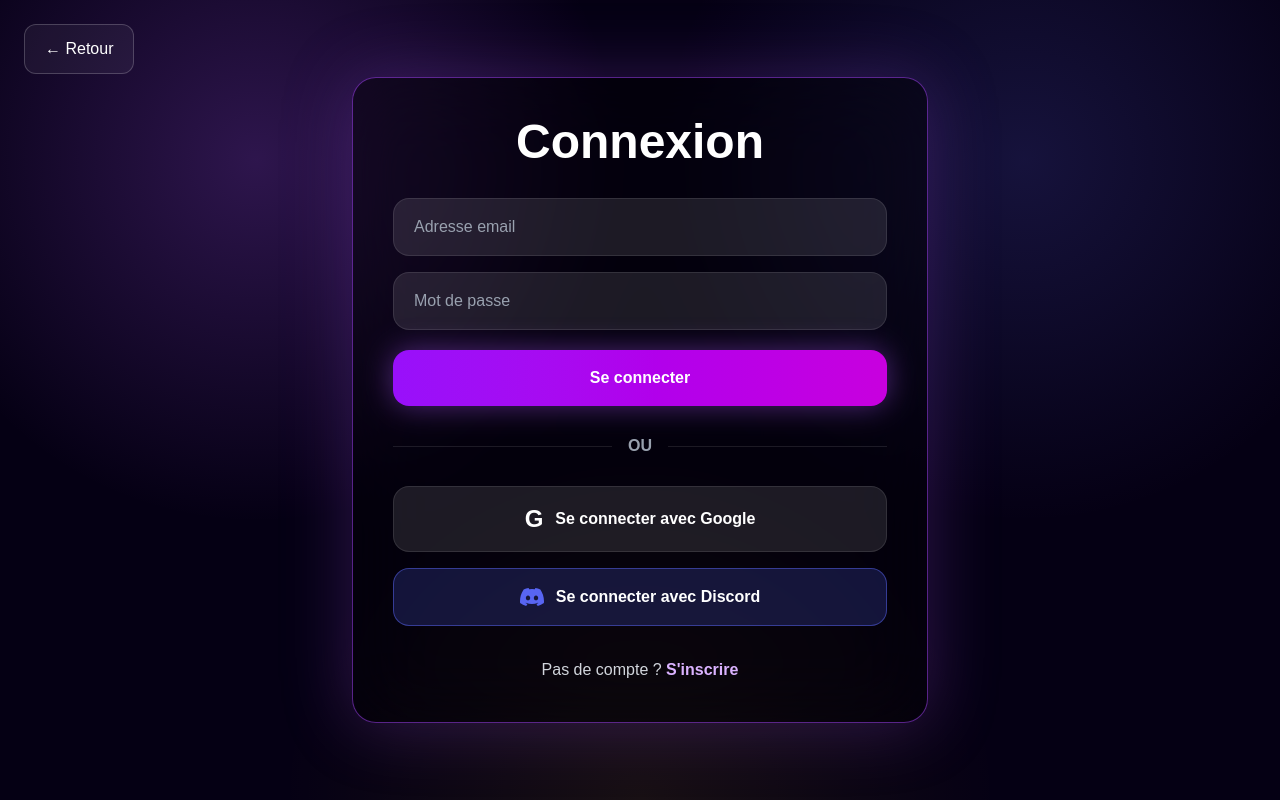
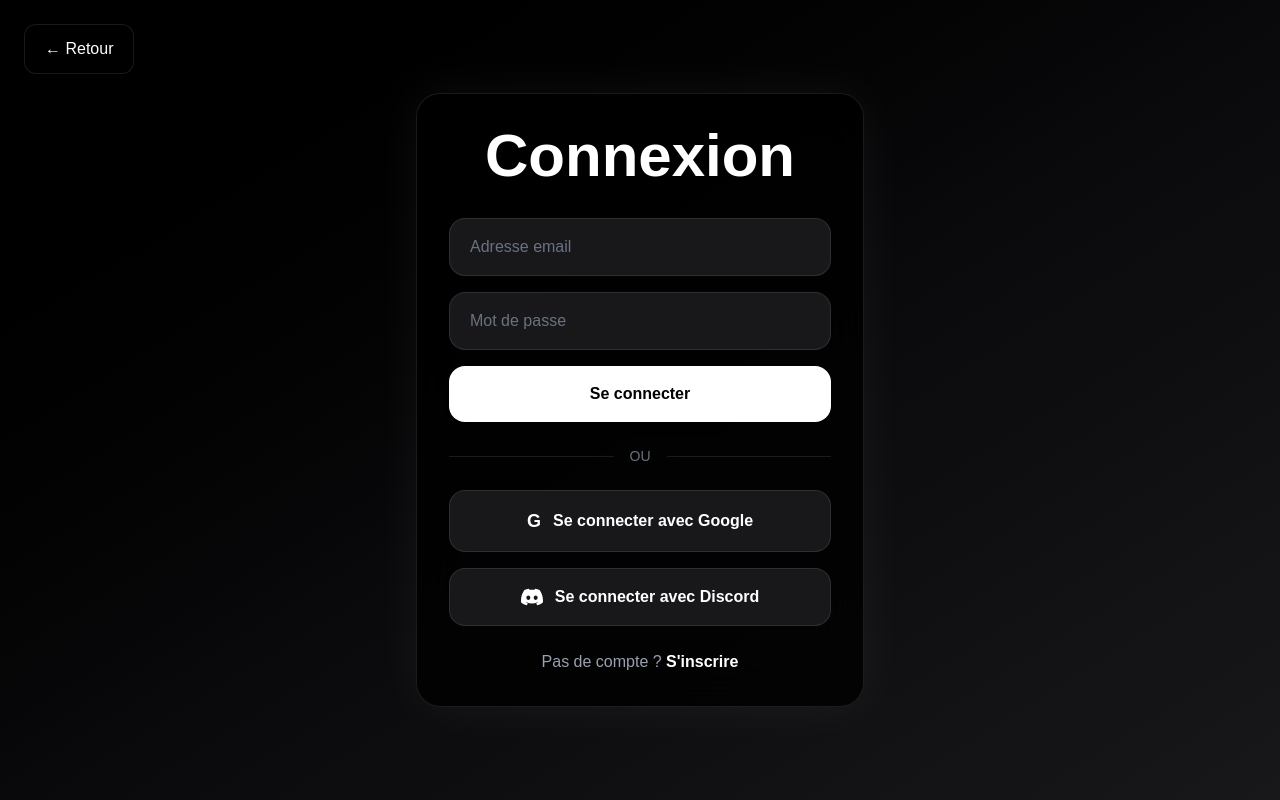
Before and after one commit to discord2nono83-crypto/cdpleaks, a Next.js app: page /login in a window 1280 px wide. Built offline with nearby package versions, Linux system fonts and the light colour scheme; no server answers.

Commit message:
new black white login theme

```diff
--- a/app/login/page.tsx
+++ b/app/login/page.tsx
@@ -1,150 +1,86 @@
 "use client";
 
 import Link from "next/link";
-import { useState } from "react";
-import { useRouter } from "next/navigation";
-import { supabase } from "@/lib/supabase";
 
 export default function LoginPage() {
-  const router = useRouter();
-
-  const [isLogin, setIsLogin] = useState(true);
-  const [email, setEmail] = useState("");
-  const [password, setPassword] = useState("");
-
-  async function handleAuth() {
-    if (!email || !password) {
-      alert("Remplis email + mot de passe.");
-      return;
-    }
-
-    if (isLogin) {
-      const { error } = await supabase.auth.signInWithPassword({
-        email,
-        password,
-      });
-
-      if (error) {
-        alert(error.message);
-        return;
-      }
-
-      router.push("/");
-      router.refresh();
-    } else {
-      const { error } = await supabase.auth.signUp({
-        email,
-        password,
-        options: {
-          emailRedirectTo: "http://localhost:3000/login",
-        },
-      });
-
-      if (error) {
-        alert(error.message);
-        return;
-      }
-
-      alert("Compte créé. Vérifie ton email puis connecte-toi.");
-      setIsLogin(true);
-    }
-  }
-
-  async function loginWithGoogle() {
-    await supabase.auth.signInWithOAuth({
-      provider: "google",
-      options: {
-        redirectTo: "http://localhost:3000",
-      },
-    });
-  }
-
-  async function loginWithDiscord() {
-    await supabase.auth.signInWithOAuth({
-      provider: "discord",
-      options: {
-        redirectTo: "http://localhost:3000",
-      },
-    });
-  }
-
   return (
-    <main className="relative min-h-screen overflow-hidden bg-[#050014] text-white flex items-center justify-center px-6">
-      <div className="absolute inset-0 bg-[radial-gradient(circle_at_20%_20%,rgba(168,85,247,0.25),transparent_30%),radial-gradient(circle_at_80%_20%,rgba(99,102,241,0.18),transparent_30%),radial-gradient(circle_at_50%_100%,rgba(250,204,21,0.08),transparent_35%)]" />
-
+    <main className="min-h-screen flex items-center justify-center bg-gradient-to-br from-black via-zinc-950 to-zinc-900 px-4 relative">
+      {/* Bouton Retour */}
       <Link
         href="/"
-        className="absolute top-6 left-6 z-10 px-5 py-3 rounded-xl border border-white/20 bg-white/5 hover:bg-white/10"
+        className="absolute top-6 left-6 px-5 py-3 rounded-xl border border-white/10 bg-black/60 text-white hover:bg-white/10 transition"
       >
         ← Retour
       </Link>
 
-      <section className="relative z-10 w-full max-w-xl rounded-3xl border border-purple-500/50 bg-black/40 backdrop-blur-2xl p-10 shadow-[0_0_70px_rgba(168,85,247,0.25)]">
-        <h1 className="text-5xl font-extrabold text-center mb-8">
-          {isLogin ? "Connexion" : "Inscription"}
+      {/* Carte de connexion */}
+      <div className="w-full max-w-md rounded-3xl border border-white/10 bg-black/80 backdrop-blur-xl p-8 shadow-[0_0_50px_rgba(255,255,255,0.06)]">
+        {/* Titre */}
+        <h1 className="text-6xl font-extrabold text-white text-center mb-8">
+          Connexion
         </h1>
 
+        {/* Formulaire */}
+        <form className="space-y-4">
           <input
             type="email"
             placeholder="Adresse email"
-          value={email}
-          onChange={(e) => setEmail(e.target.value)}
-          className="w-full mb-4 px-5 py-4 rounded-2xl bg-white/10 border border-white/10 outline-none text-white placeholder:text-gray-400"
+            className="w-full rounded-2xl bg-zinc-900 border border-white/10 px-5 py-4 text-white placeholder-gray-500 focus:outline-none focus:border-white/30"
           />
 
           <input
             type="password"
             placeholder="Mot de passe"
-          value={password}
-          onChange={(e) => setPassword(e.target.value)}
-          className="w-full mb-5 px-5 py-4 rounded-2xl bg-white/10 border border-white/10 outline-none text-white placeholder:text-gray-400"
+            className="w-full rounded-2xl bg-zinc-900 border border-white/10 px-5 py-4 text-white placeholder-gray-500 focus:outline-none focus:border-white/30"
           />
 
           <button
-          onClick={handleAuth}
-          className="w-full py-4 rounded-2xl bg-gradient-to-r from-purple-600 to-fuchsia-600 hover:from-purple-500 hover:to-fuchsia-500 font-extrabold shadow-[0_0_30px_rgba(168,85,247,0.45)] transition"
+            type="submit"
+            className="w-full rounded-2xl bg-white text-black font-bold py-4 hover:bg-gray-200 transition shadow-lg"
           >
-          {isLogin ? "Se connecter" : "Créer mon compte"}
+            Se connecter
           </button>
+        </form>
 
-        <div className="flex items-center gap-4 my-7">
-          <div className="h-px flex-1 bg-white/10" />
-          <span className="text-gray-400 font-bold">OU</span>
-          <div className="h-px flex-1 bg-white/10" />
+        {/* Séparateur */}
+        <div className="flex items-center my-6">
+          <div className="flex-1 h-px bg-white/10"></div>
+          <span className="px-4 text-gray-500 text-sm">OU</span>
+          <div className="flex-1 h-px bg-white/10"></div>
         </div>
 
-        <button
-          onClick={loginWithGoogle}
-          className="w-full mb-4 py-4 rounded-2xl bg-white/10 border border-white/10 hover:bg-white/20 font-bold flex items-center justify-center gap-3 transition"
-        >
-          <span className="text-2xl">G</span>
+        {/* Google */}
+        <button className="w-full rounded-2xl bg-zinc-900 border border-white/10 py-4 text-white font-semibold hover:bg-zinc-800 transition flex items-center justify-center gap-3">
+          <span className="text-lg font-bold">G</span>
           Se connecter avec Google
         </button>
 
-        <button
-          onClick={loginWithDiscord}
-          className="w-full py-4 rounded-2xl bg-[#5865F2]/20 border border-[#5865F2]/50 hover:bg-[#5865F2]/30 font-bold flex items-center justify-center gap-3 transition"
-        >
+        {/* Discord */}
+        <button className="w-full mt-4 rounded-2xl bg-zinc-900 border border-white/10 py-4 text-white font-semibold hover:bg-zinc-800 transition flex items-center justify-center gap-3">
           <svg
             xmlns="http://www.w3.org/2000/svg"
+            width="22"
+            height="22"
             viewBox="0 0 127.14 96.36"
-            className="w-6 h-6 fill-[#5865F2]"
+            fill="currentColor"
+            className="text-white"
           >
-            <path d="M107.7 8.07A105.15 105.15 0 0 0 81.47 0a72.06 72.06 0 0 0-3.36 6.83A97.68 97.68 0 0 0 49 6.83A72.37 72.37 0 0 0 45.64 0a105.89 105.89 0 0 0-26.27 8.14C2.79 32.65-1.71 56.6.56 80.21A105.73 105.73 0 0 0 32.71 96.36a77.7 77.7 0 0 0 6.84-11.14a68.42 68.42 0 0 1-10.78-5.18c.91-.66 1.8-1.34 2.66-2.05c20.77 9.48 43.36 9.48 63.88 0c.87.71 1.76 1.39 2.67 2.05a68.68 68.68 0 0 1-10.79 5.19a77 77 0 0 0 6.84 11.13a105.25 105.25 0 0 0 32.55-16.16c2.66-27.32-4.55-51-18.88-72.13ZM42.45 65.69C36.18 65.69 31 59.98 31 52.96s5.05-12.73 11.42-12.73c6.46 0 11.57 5.78 11.46 12.73c0 7.02-5.05 12.73-11.43 12.73Zm42.24 0c-6.27 0-11.43-5.71-11.43-12.73s5.05-12.73 11.43-12.73c6.46 0 11.57 5.78 11.46 12.73c0 7.02-5.05 12.73-11.46 12.73Z" />
+            <path d="M107.7 8.07A105.15 105.15 0 0 0 81.47 0a72.06 72.06 0 0 0-3.36 6.83 97.68 97.68 0 0 0-29.11 0A72.37 72.37 0 0 0 45.64 0 105.89 105.89 0 0 0 19.39 8.09C2.79 32.65-1.71 56.6.54 80.21a105.73 105.73 0 0 0 32.17 16.15 77.7 77.7 0 0 0 6.89-11.25 68.42 68.42 0 0 1-10.85-5.18c.91-.66 1.8-1.34 2.66-2.06a75.57 75.57 0 0 0 64.32 0c.87.72 1.76 1.4 2.67 2.06a68.68 68.68 0 0 1-10.87 5.19 77 77 0 0 0 6.89 11.24A105.25 105.25 0 0 0 126.6 80.22c2.64-27.29-4.51-51-18.9-72.15ZM42.45 65.69c-6.31 0-11.49-5.79-11.49-12.9s5.1-12.9 11.49-12.9c6.39 0 11.58 5.84 11.49 12.9 0 7.11-5.1 12.9-11.49 12.9Zm42.24 0c-6.31 0-11.49-5.79-11.49-12.9s5.1-12.9 11.49-12.9c6.39 0 11.58 5.84 11.49 12.9 0 7.11-5.1 12.9-11.49 12.9Z" />
           </svg>
           Se connecter avec Discord
         </button>
 
-        <p className="text-center text-gray-300 mt-8">
-          {isLogin ? "Pas de compte ?" : "Déjà un compte ?"}{" "}
-          <button
-            onClick={() => setIsLogin(!isLogin)}
-            className="text-purple-300 font-extrabold hover:text-white"
+        {/* Inscription */}
+        <p className="text-center text-gray-400 mt-6">
+          Pas de compte ?{" "}
+          <Link
+            href="/register"
+            className="text-white font-bold hover:underline"
           >
-            {isLogin ? "S'inscrire" : "Se connecter"}
-          </button>
+            S'inscrire
+          </Link>
         </p>
-      </section>
+      </div>
     </main>
   );
 }
```
Lines whose indentation alone changed are shown as unchanged.
